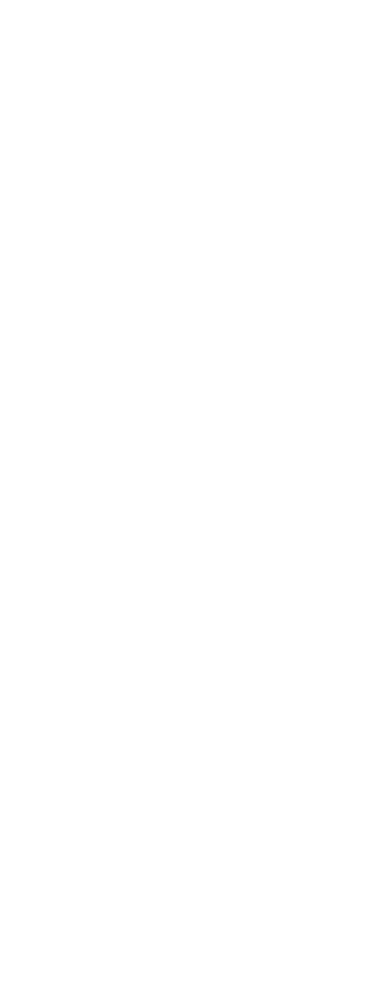
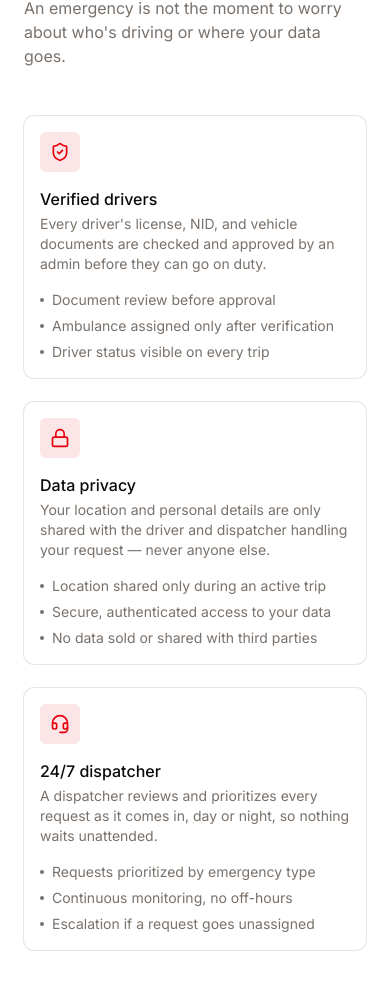
Before and after one commit to tanimahamed07/ambulance-dispatch-platform-frontend, a Next.js app: page / in a window 390 px wide. Shown: the part 9911-10901 px from the top of the page. Before the commit the page ends 9743 px from the top, so only its background shows below. Built offline with nearby package versions, Linux system fonts and the light colour scheme.

Commit message:
feat: add SafetyTrust component to enhance user trust and data privacy information

```diff
--- a/src/app/(public)/page.tsx
+++ b/src/app/(public)/page.tsx
@@ -5,6 +5,7 @@ import HeroSection from "@/components/home/HeroSection";
 import HowItWorks from "@/components/home/HowItWorks";
 import PaymentPricing from "@/components/home/PaymentPricing";
 import QuickEmergencyStrip from "@/components/home/QuickEmergencyStrip";
+import SafetyTrust from "@/components/home/SafetyTrust";
 import StatsCounters from "@/components/home/StatsCounters";
 import TripLifecycle from "@/components/home/TripLifecycle";
 
@@ -20,6 +21,7 @@ export default function HomePage() {
       <BecomeDriver></BecomeDriver>
       <TripLifecycle></TripLifecycle>
       <PaymentPricing></PaymentPricing>
+      <SafetyTrust></SafetyTrust>
     </div>
   );
 }
--- /dev/null
+++ b/src/components/home/SafetyTrust.tsx
@@ -0,0 +1,107 @@
+"use client";
+
+import { motion, Variants } from "framer-motion";
+import { ShieldCheck, Lock, Headset } from "lucide-react";
+import {
+  Card,
+  CardHeader,
+  CardTitle,
+  CardDescription,
+  CardContent,
+} from "@/components/ui/card";
+
+const POINTS = [
+  {
+    icon: ShieldCheck,
+    title: "Verified drivers",
+    description:
+      "Every driver's license, NID, and vehicle documents are checked and approved by an admin before they can go on duty.",
+    items: [
+      "Document review before approval",
+      "Ambulance assigned only after verification",
+      "Driver status visible on every trip",
+    ],
+  },
+  {
+    icon: Lock,
+    title: "Data privacy",
+    description:
+      "Your location and personal details are only shared with the driver and dispatcher handling your request — never anyone else.",
+    items: [
+      "Location shared only during an active trip",
+      "Secure, authenticated access to your data",
+      "No data sold or shared with third parties",
+    ],
+  },
+  {
+    icon: Headset,
+    title: "24/7 dispatcher",
+    description:
+      "A dispatcher reviews and prioritizes every request as it comes in, day or night, so nothing waits unattended.",
+    items: [
+      "Requests prioritized by emergency type",
+      "Continuous monitoring, no off-hours",
+      "Escalation if a request goes unassigned",
+    ],
+  },
+];
+
+const container: Variants = {
+  hidden: {},
+  show: { transition: { staggerChildren: 0.12 } },
+};
+
+const item: Variants = {
+  hidden: { opacity: 0, y: 16 },
+  show: { opacity: 1, y: 0, transition: { duration: 0.5, ease: "easeOut" } },
+};
+
+export default function SafetyTrust() {
+  return (
+    <section className="bg-background py-20">
+      <div className="mx-auto max-w-6xl px-6">
+        <div className="mb-12 max-w-xl">
+          <h2 className="text-3xl font-bold tracking-tight text-foreground sm:text-4xl">
+            Built on trust, not just speed
+          </h2>
+          <p className="mt-3 text-muted-foreground">
+            An emergency is not the moment to worry about who's driving or where
+            your data goes.
+          </p>
+        </div>
+
+        <motion.div
+          variants={container}
+          initial="hidden"
+          whileInView="show"
+          viewport={{ once: true, margin: "-100px" }}
+          className="grid grid-cols-1 gap-6 lg:grid-cols-3"
+        >
+          {POINTS.map(({ icon: Icon, title, description, items }) => (
+            <motion.div key={title} variants={item}>
+              <Card className="h-full">
+                <CardHeader>
+                  <div className="mb-3 flex h-10 w-10 items-center justify-center rounded-md bg-destructive/10">
+                    <Icon className="h-5 w-5 text-destructive" />
+                  </div>
+                  <CardTitle>{title}</CardTitle>
+                  <CardDescription>{description}</CardDescription>
+                </CardHeader>
+                <CardContent>
+                  <ul className="space-y-1.5 text-sm text-muted-foreground">
+                    {items.map((point) => (
+                      <li key={point} className="flex items-start gap-2">
+                        <span className="mt-2 h-1 w-1 shrink-0 rounded-full bg-muted-foreground" />
+                        {point}
+                      </li>
+                    ))}
+                  </ul>
+                </CardContent>
+              </Card>
+            </motion.div>
+          ))}
+        </motion.div>
+      </div>
+    </section>
+  );
+}
```
